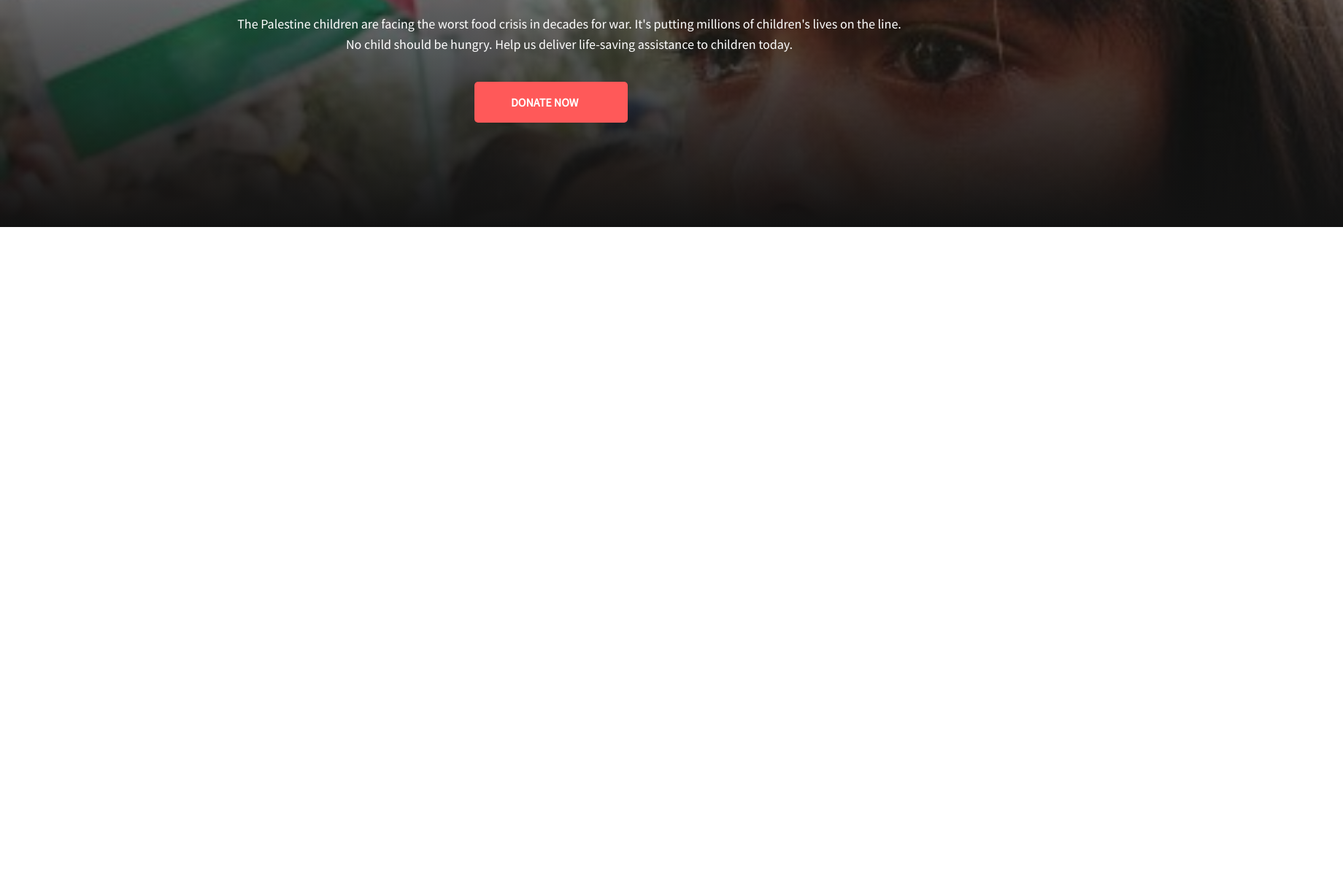
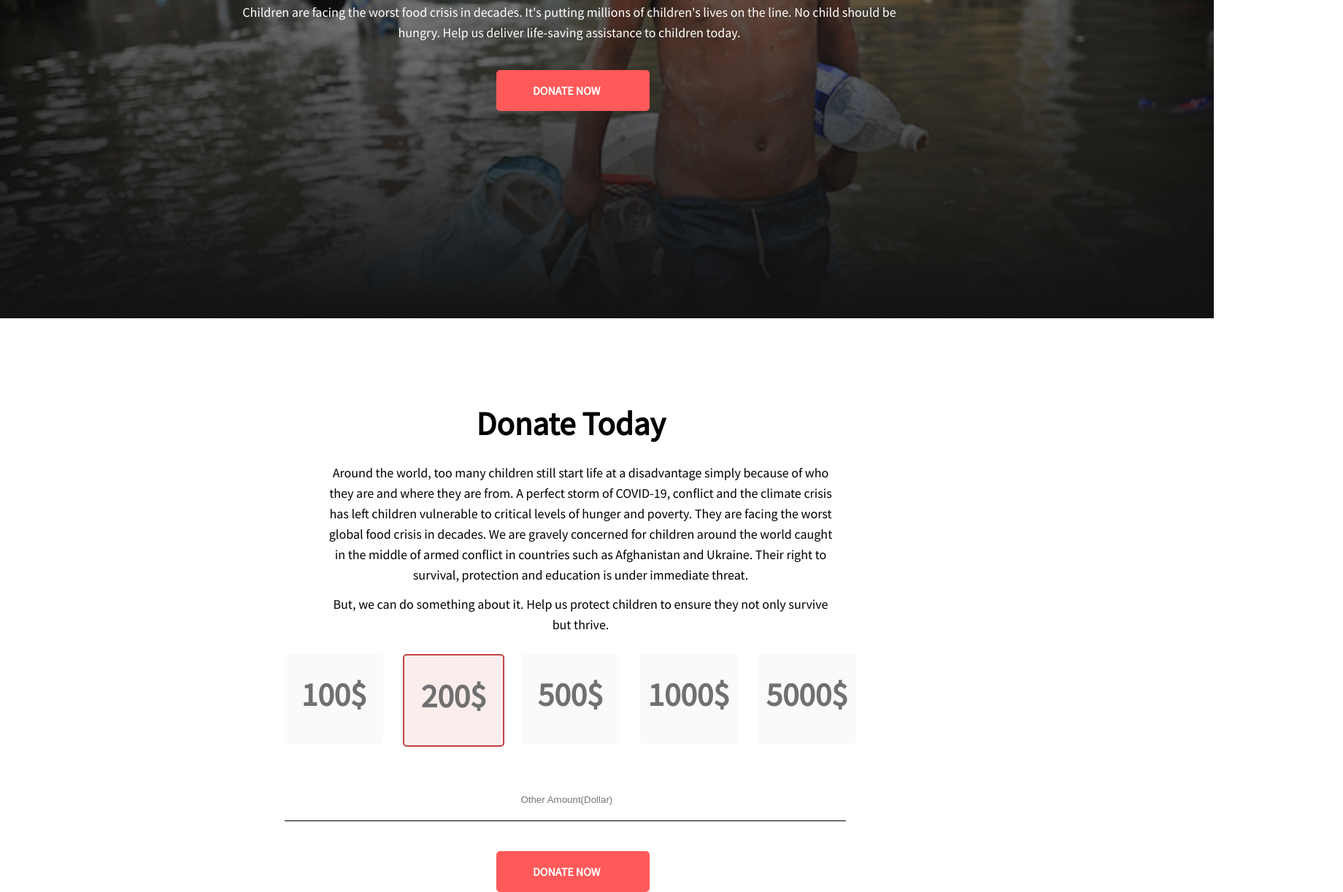
Before and after one commit to Adnan-Sami-Pavel/First-Assignment, a plain HTML site: page index.html in a window 1280 px wide. Shown: the part 484-1706 px from the top of the page at 73% size, 1840 px wide, since content can reach past the window. Before the commit the page ends 800 px from the top, so only its background shows below. Drawn offline with Linux system fonts and the light colour scheme.

Commit message:
1st half

```diff
--- a/index.html
+++ b/index.html
@@ -13,16 +13,45 @@
         </head>
     <body>
         <section class="section-head">
-            <div class="div-head">
-                <h1 class="div-head" id="heading">Let's Stand For The Children For Better future</h1>
-                <p class="div-head" id="p-head">The Palestine children are facing the worst food crisis in decades for war. It's putting millions of children's lives on the line. No child should be hungry. Help us deliver life-saving assistance to children today.</p>
+            <div>
+                <h1 id="heading">Let's Stand For The Children For Better future</h1>
+                <p id="p-head">Children are facing the worst food crisis in decades. It's putting millions of children's lives on the line. No child should be hungry. Help us deliver life-saving assistance to children today.</p>
+            </div>
+            <div>
                 <a href="" class="donate-button">DONATE NOW</a>
             </div>
         </section>
         <section>
-            <p>
-                asfd
-            </p>
+            <div>
+                <h2 id="h2-mid">Donate Today</h2>
+            </div>
+            <div>
+                <p id="p-mid">Around the world, too many children still start life at a disadvantage simply because of who they are and where they are from. A perfect storm of COVID-19, conflict and the climate crisis has left children vulnerable to critical levels of hunger and poverty. They are facing the worst global food crisis in decades. We are gravely concerned for children around the world caught in the middle of armed conflict in countries such as Afghanistan and Ukraine. Their right to survival, protection and education is under immediate threat.</p>
+                <p id="p2-mid">But, we can do something about it. Help us protect children to ensure they not only survive but thrive.</p>
+            </div>
+            <div id="donation-amount1">
+                <h2>100$</h2>
+            </div>
+            <div id="donation-amount2">
+                <h2>200$</h2>
+            </div>
+            <div id="donation-amount3">
+                <h2>500$</h2>
+            </div>
+            <div id="donation-amount4">
+                <h2>1000$</h2>
+            </div>
+            <div id="donation-amount5">
+                <h2>5000$</h2>
+            </div>
+            <div>
+                <input id="other-amount" type="text" placeholder=" Other Amount(Dollar)">
+            </div>
+            <div>
+                <a href="" class="donate-button" id="_2nd-button">DONATE NOW</a>
+            </div>
         </section>
+
+
     </body>
 </html>
--- a/style.css
+++ b/style.css
@@ -3,12 +3,12 @@ body{
     margin: 0;
 }
 .section-head{
-    background-image: linear-gradient(to bottom, rgba(18, 18, 18, 0), rgba(18, 18, 18, 1)),url(Head6.jpg);
+    background-image: linear-gradient(to bottom, rgba(18, 18, 18, 0), rgba(18, 18, 18, 1)),url(donation9.jpg);
     background-repeat: no-repeat;
     background-size: 100%;
     position: absolute;
-    height: 769px;
-    width: 1840px;
+    height: 910px;
+    width: 1663px;
     padding-bottom: 10px;
 }
 
@@ -44,9 +44,156 @@ body{
     width: 160px;
     height: 56px;
     top: 580px;
-    left: 650px;
+    left: 680px;
     border-radius: 5px;
     padding-left: 50px;
     font-weight: 600;
     align-items: center;
 }
+#h2-mid{
+    position: absolute;
+    width: 304px;
+    height: 54px;
+    left: 630px;
+    top: 1000px;
+    font-size: 45px;
+    line-height: 54px;
+    text-align: center;
+    color: black;
+}
+#p-mid{
+    position: absolute;
+    width: 691px;
+    height: 56px;
+    left: 450px;
+    top: 1100px;
+    font-weight: 400;
+    font-size: 18px;
+    line-height: 28px;
+    text-align: center;
+}
+#p2-mid{
+    position: absolute;
+    width: 691px;
+    height: 56px;
+    left: 450px;
+    top: 1280px;
+    font-weight: 400;
+    font-size: 18px;
+    line-height: 28px;
+    text-align: center;
+}
+#donation-amount1{
+    position: absolute;
+    width: 135px;
+    height: 123px;
+    left: 338px;
+    top: 1380px;
+    background: #fceded;
+    border-radius: 5px;
+    font-weight: 700;
+    font-size: 30px;
+    line-height: 36px;
+    text-align: center;
+    color: #707070;
+}
+#donation-amount1{
+    position: absolute;
+    width: 135px;
+    height: 123px;
+    left: 338px;
+    top: 1380px;
+    background: #fceded;
+    border-radius: 5px;
+    font-weight: 700;
+    font-size: 30px;
+    line-height: 36px;
+    text-align: center;
+    color: #707070;
+}
+#donation-amount1{
+    position: absolute;
+    width: 135px;
+    height: 123px;
+    left: 390px;
+    top: 1380px;
+    background: #FAFAFA;
+    border-radius: 5px;
+    font-weight: 700;
+    font-size: 30px;
+    line-height: 36px;
+    text-align: center;
+    color: #707070;
+}
+#donation-amount2{
+    position: absolute;
+    width: 135px;
+    height: 123px;
+    left: 552px;
+    top: 1380px;
+    background: #fceded;
+    border: 2px solid rgb(192, 67, 67);
+    border-radius: 5px;
+    font-weight: 700;
+    font-size: 30px;
+    line-height: 36px;
+    text-align: center;
+    color: #707070;
+}
+#donation-amount3{
+    position: absolute;
+    width: 135px;
+    height: 123px;
+    left: 714px;
+    top: 1380px;
+    background: #FAFAFA;
+    border-radius: 5px;
+    font-weight: 700;
+    font-size: 30px;
+    line-height: 36px;
+    text-align: center;
+    color: #707070;
+}
+#donation-amount4{
+    position: absolute;
+    width: 135px;
+    height: 123px;
+    left: 876px;
+    top: 1380px;
+    background: #FAFAFA;
+    border-radius: 5px;
+    font-weight: 700;
+    font-size: 30px;
+    line-height: 36px;
+    text-align: center;
+    color: #707070;
+}
+#donation-amount5{
+    position: absolute;
+    width: 135px;
+    height: 123px;
+    left: 1038px;
+    top: 1380px;
+    background: #FAFAFA;
+    border-radius: 5px;
+    font-weight: 700;
+    font-size: 30px;
+    line-height: 36px;
+    text-align: center;
+    color: #707070;
+}
+#other-amount{
+    position: absolute;
+    width: 765px;
+    height: 56px;
+    left: 390px;
+    top: 1550px;
+    text-align: center;
+    border-top: 0px;
+    border-left: 0px;
+    border-right: 0px;
+    border-bottom: 1px solid black;
+}
+#_2nd-button{
+    top: 1650px;
+}
```
Also changed, not shown: donation9.jpg (added).
